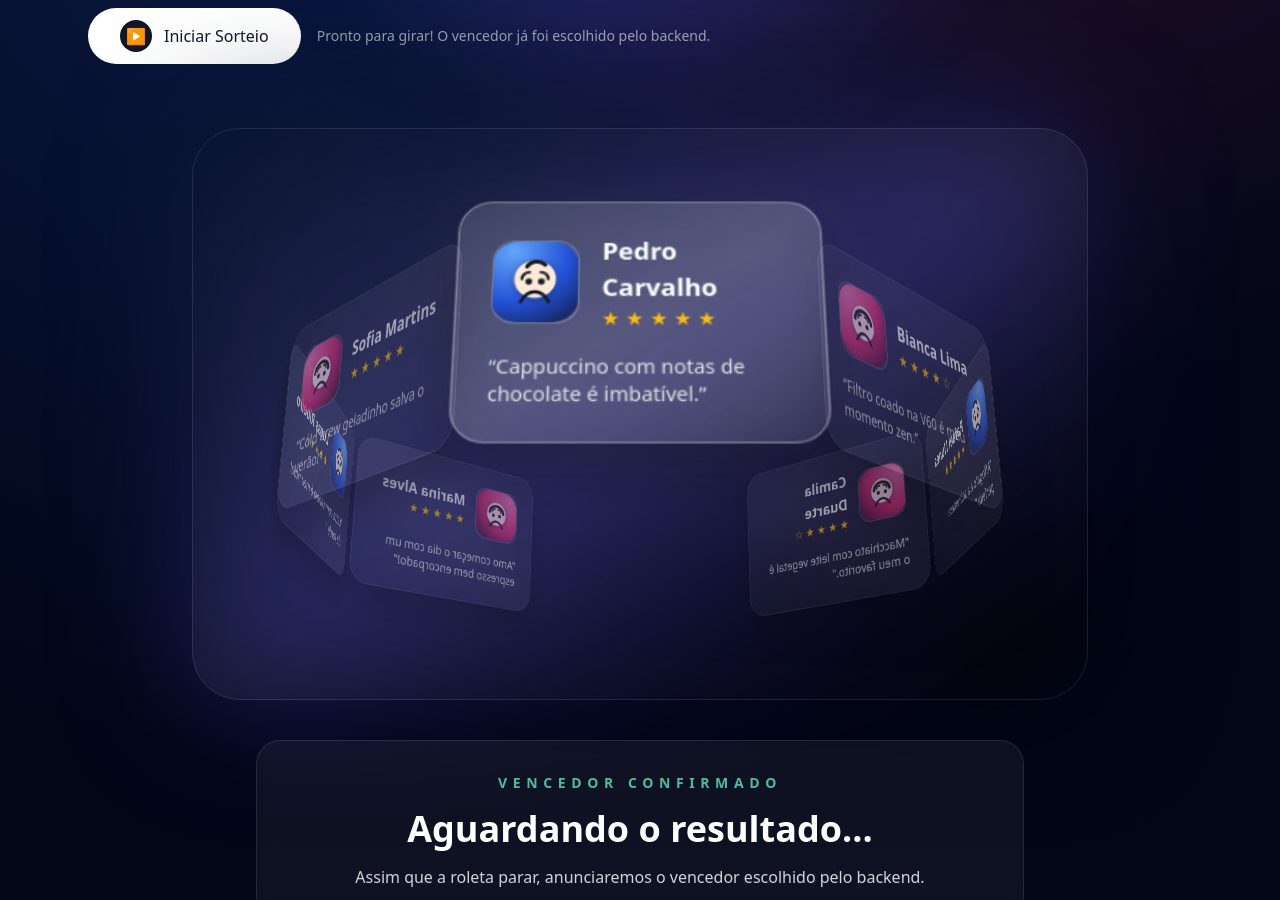
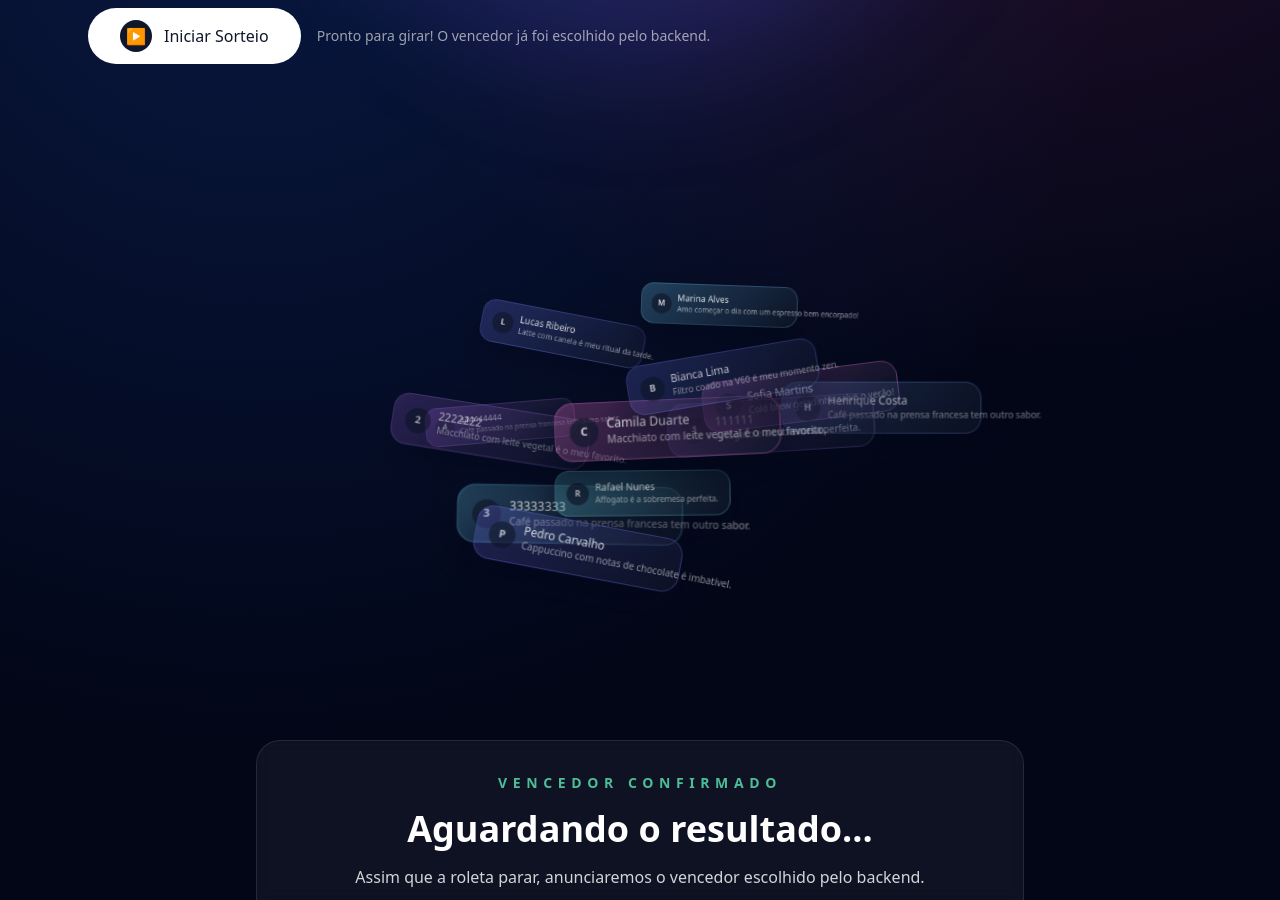
Before and after one commit to alfredokang/app-web-sorteio, a Next.js app: page / in a window 1280 px wide. Shown: the part 420-1320 px from the top of the page. Built offline with nearby package versions, Linux system fonts and the light colour scheme.

Commit message:
Add floating intro animation for participants

```diff
--- /dev/null
+++ b/app/components/FloatingParticipants.tsx
@@ -0,0 +1,143 @@
+"use client";
+
+import { CSSProperties, useMemo } from "react";
+import { Participant } from "./types";
+
+interface FloatingParticipantsProps {
+  participants: Participant[];
+  isVisible: boolean;
+  isConverging: boolean;
+}
+
+interface ParticipantLayout {
+  participant: Participant;
+  translateX: number;
+  translateY: number;
+  floatX: number;
+  floatY: number;
+  delay: number;
+  duration: number;
+  scale: number;
+  scaleMid: number;
+  rotation: number;
+  hue: number;
+  opacity: number;
+  zIndex: number;
+}
+
+const stringToSeed = (value: string) => {
+  let hash = 0;
+  for (let index = 0; index < value.length; index += 1) {
+    hash = Math.imul(31, hash) + value.charCodeAt(index);
+  }
+
+  return hash;
+};
+
+const randomFromSeed = (seed: number) => {
+  const result = Math.sin(seed) * 10000;
+  return result - Math.floor(result);
+};
+
+const randomInRange = (seed: number, min: number, max: number) => {
+  return min + randomFromSeed(seed) * (max - min);
+};
+
+export function FloatingParticipants({
+  participants,
+  isVisible,
+  isConverging,
+}: FloatingParticipantsProps) {
+  const layouts = useMemo(() => {
+    return participants.map<ParticipantLayout>((participant, index) => {
+      const baseSeed = stringToSeed(`${participant.id}-${participant.name}`) + index;
+      const translateX = randomInRange(baseSeed + 1, -240, 240);
+      const translateY = randomInRange(baseSeed + 2, -180, 200);
+      const floatX = randomInRange(baseSeed + 3, 16, 60);
+      const floatY = randomInRange(baseSeed + 4, 24, 70);
+      const delay = randomInRange(baseSeed + 5, 0, 6);
+      const duration = randomInRange(baseSeed + 6, 6, 14);
+      const scale = randomInRange(baseSeed + 7, 0.65, 0.95);
+      const scaleMid = scale + randomInRange(baseSeed + 8, 0.05, 0.12);
+      const rotation = randomInRange(baseSeed + 9, -12, 12);
+      const hue = randomInRange(baseSeed + 10, 180, 320);
+      const opacity = randomInRange(baseSeed + 11, 0.55, 0.95);
+      const zIndex = Math.round(randomInRange(baseSeed + 12, 10, 60));
+
+      return {
+        participant,
+        translateX,
+        translateY,
+        floatX,
+        floatY,
+        delay,
+        duration,
+        scale,
+        scaleMid,
+        rotation,
+        hue,
+        opacity,
+        zIndex,
+      };
+    });
+  }, [participants]);
+
+  if (!participants.length || (!isVisible && !isConverging)) {
+    return null;
+  }
+
+  return (
+    <div
+      className={`pointer-events-none absolute inset-0 flex items-center justify-center overflow-visible transition-opacity duration-700 ease-out ${
+        isVisible || isConverging ? "opacity-100" : "opacity-0"
+      }`}
+      aria-hidden
+    >
+      <div className="relative h-full w-full">
+        {layouts.map(({ participant, ...layout }) => {
+          const style: CSSProperties & Record<string, string | number> = {
+            "--translate-x": `${layout.translateX}px`,
+            "--translate-y": `${layout.translateY}px`,
+            "--float-x": `${layout.floatX}px`,
+            "--float-y": `${layout.floatY}px`,
+            "--float-delay": `${layout.delay}s`,
+            "--float-duration": `${layout.duration}s`,
+            "--scale": layout.scale.toFixed(2),
+            "--scale-mid": layout.scaleMid.toFixed(2),
+            "--rotate": `${layout.rotation}deg`,
+            "--hue": layout.hue.toFixed(0),
+            "--initial-opacity": layout.opacity.toFixed(2),
+            zIndex: layout.zIndex,
+          };
+
+          return (
+            <div
+              key={participant.id}
+              className="floating-card"
+              data-converging={isConverging}
+              style={style}
+            >
+              <div className="floating-card-inner">
+                <div className="flex items-center gap-2">
+                  <span className="flex h-7 w-7 items-center justify-center rounded-full bg-slate-900/70 text-[11px] font-semibold text-white/80">
+                    {participant.name.slice(0, 1).toUpperCase()}
+                  </span>
+                  <div className="flex min-w-0 flex-col">
+                    <span className="truncate text-xs font-medium text-white/90">
+                      {participant.name}
+                    </span>
+                    <span className="truncate text-[10px] text-white/60">
+                      {participant.comment}
+                    </span>
+                  </div>
+                </div>
+              </div>
+            </div>
+          );
+        })}
+      </div>
+    </div>
+  );
+}
+
+export default FloatingParticipants;
--- a/app/globals.css
+++ b/app/globals.css
@@ -52,3 +52,83 @@ body {
     opacity: 0;
   }
 }
+
+.floating-card {
+  position: absolute;
+  left: 50%;
+  top: 50%;
+  display: block;
+  min-width: 150px;
+  max-width: 220px;
+  transform: translate3d(var(--translate-x), var(--translate-y), 0)
+    scale(var(--scale)) rotate(var(--rotate));
+  opacity: var(--initial-opacity);
+  animation-name: participant-float;
+  animation-duration: var(--float-duration);
+  animation-delay: var(--float-delay);
+  animation-iteration-count: infinite;
+  animation-direction: alternate;
+  animation-fill-mode: both;
+  animation-timing-function: ease-in-out;
+  will-change: transform, opacity;
+}
+
+.floating-card[data-converging="true"] {
+  animation-name: participant-converge;
+  animation-duration: 1s;
+  animation-delay: 0s;
+  animation-iteration-count: 1;
+  animation-direction: normal;
+  animation-fill-mode: forwards;
+  animation-timing-function: cubic-bezier(0.33, 0, 0.14, 1);
+}
+
+.floating-card-inner {
+  display: flex;
+  width: 100%;
+  border-radius: 18px;
+  border: 1px solid hsl(var(--hue) 75% 68% / 0.35);
+  padding: 12px 14px;
+  background:
+    linear-gradient(135deg, hsl(var(--hue) 80% 68% / 0.28), rgba(15, 23, 42, 0.65));
+  box-shadow: 0 18px 42px rgba(2, 6, 23, 0.55);
+  backdrop-filter: blur(16px);
+}
+
+@keyframes participant-float {
+  0% {
+    transform: translate3d(
+        calc(var(--translate-x) - var(--float-x)),
+        calc(var(--translate-y) - var(--float-y)),
+        0
+      )
+      scale(var(--scale)) rotate(var(--rotate));
+    opacity: var(--initial-opacity);
+  }
+  50% {
+    transform: translate3d(var(--translate-x), var(--translate-y), 0)
+      scale(var(--scale-mid)) rotate(var(--rotate));
+    opacity: 1;
+  }
+  100% {
+    transform: translate3d(
+        calc(var(--translate-x) + var(--float-x)),
+        calc(var(--translate-y) + var(--float-y)),
+        0
+      )
+      scale(var(--scale)) rotate(var(--rotate));
+    opacity: var(--initial-opacity);
+  }
+}
+
+@keyframes participant-converge {
+  0% {
+    transform: translate3d(var(--translate-x), var(--translate-y), 0)
+      scale(var(--scale)) rotate(var(--rotate));
+    opacity: var(--initial-opacity);
+  }
+  100% {
+    transform: translate3d(0, 0, 0) scale(0.45) rotate(0deg);
+    opacity: 0;
+  }
+}
--- a/app/page.tsx
+++ b/app/page.tsx
@@ -3,6 +3,7 @@
 import { useEffect, useMemo, useRef, useState } from "react";
 import { Carousel3D } from "./components/Carousel3D";
 import { ConfettiOverlay } from "./components/ConfettiOverlay";
+import { FloatingParticipants } from "./components/FloatingParticipants";
 import { Participant } from "./components/types";
 
 const MOCK_PARTICIPANTS: Participant[] = [
@@ -102,7 +103,11 @@ export default function Home() {
   const [showConfetti, setShowConfetti] = useState(false);
   const [seed, setSeed] = useState(() => Math.floor(Math.random() * 100000));
   const [hasResult, setHasResult] = useState(false);
+  const [hasIntroPlayed, setHasIntroPlayed] = useState(false);
+  const [isCarouselVisible, setIsCarouselVisible] = useState(false);
+  const [isCloudConverging, setIsCloudConverging] = useState(false);
   const spinTimeout = useRef<NodeJS.Timeout | null>(null);
+  const revealTimeout = useRef<NodeJS.Timeout | null>(null);
 
   useEffect(() => {
     const loadTimeout = setTimeout(() => {
@@ -124,6 +129,9 @@ export default function Home() {
       if (spinTimeout.current) {
         clearTimeout(spinTimeout.current);
       }
+      if (revealTimeout.current) {
+        clearTimeout(revealTimeout.current);
+      }
     };
   }, []);
 
@@ -133,6 +141,9 @@ export default function Home() {
   );
 
   const isButtonDisabled = isSpinning || !participants.length || !winnerId;
+
+  const shouldShowCloud =
+    (!hasIntroPlayed && participants.length > 0) || isCloudConverging;
 
   const handleStart = () => {
     if (isButtonDisabled) {
@@ -146,6 +157,22 @@ export default function Home() {
     setHasResult(false);
     setSeed(Math.floor(Math.random() * 100000));
     setIsSpinning(true);
+
+    if (!hasIntroPlayed) {
+      setIsCloudConverging(true);
+
+      if (revealTimeout.current) {
+        clearTimeout(revealTimeout.current);
+      }
+
+      revealTimeout.current = setTimeout(() => {
+        setIsCloudConverging(false);
+        setHasIntroPlayed(true);
+        setIsCarouselVisible(true);
+      }, 1100);
+    } else {
+      setIsCarouselVisible(true);
+    }
 
     spinTimeout.current = setTimeout(() => {
       setIsSpinning(false);
@@ -194,12 +221,28 @@ export default function Home() {
 
         <section className="mt-16 flex flex-col items-center gap-10">
           <div className="w-full max-w-4xl">
+            <div className="relative w-full min-h-[420px]">
+              <div
+                className={`h-full w-full transition-all duration-700 ease-out ${
+                  isCarouselVisible
+                    ? "opacity-100 translate-y-0"
+                    : "pointer-events-none opacity-0 translate-y-6"
+                }`}
+              >
                 <Carousel3D
                   participants={participants}
                   isSpinning={isSpinning}
                   winnerId={winnerId}
                   spinDuration={SPIN_DURATION}
                 />
+              </div>
+
+              <FloatingParticipants
+                participants={participants}
+                isVisible={shouldShowCloud}
+                isConverging={isCloudConverging}
+              />
+            </div>
           </div>
 
           {winner && (
```
Lines whose indentation alone changed are shown as unchanged.
